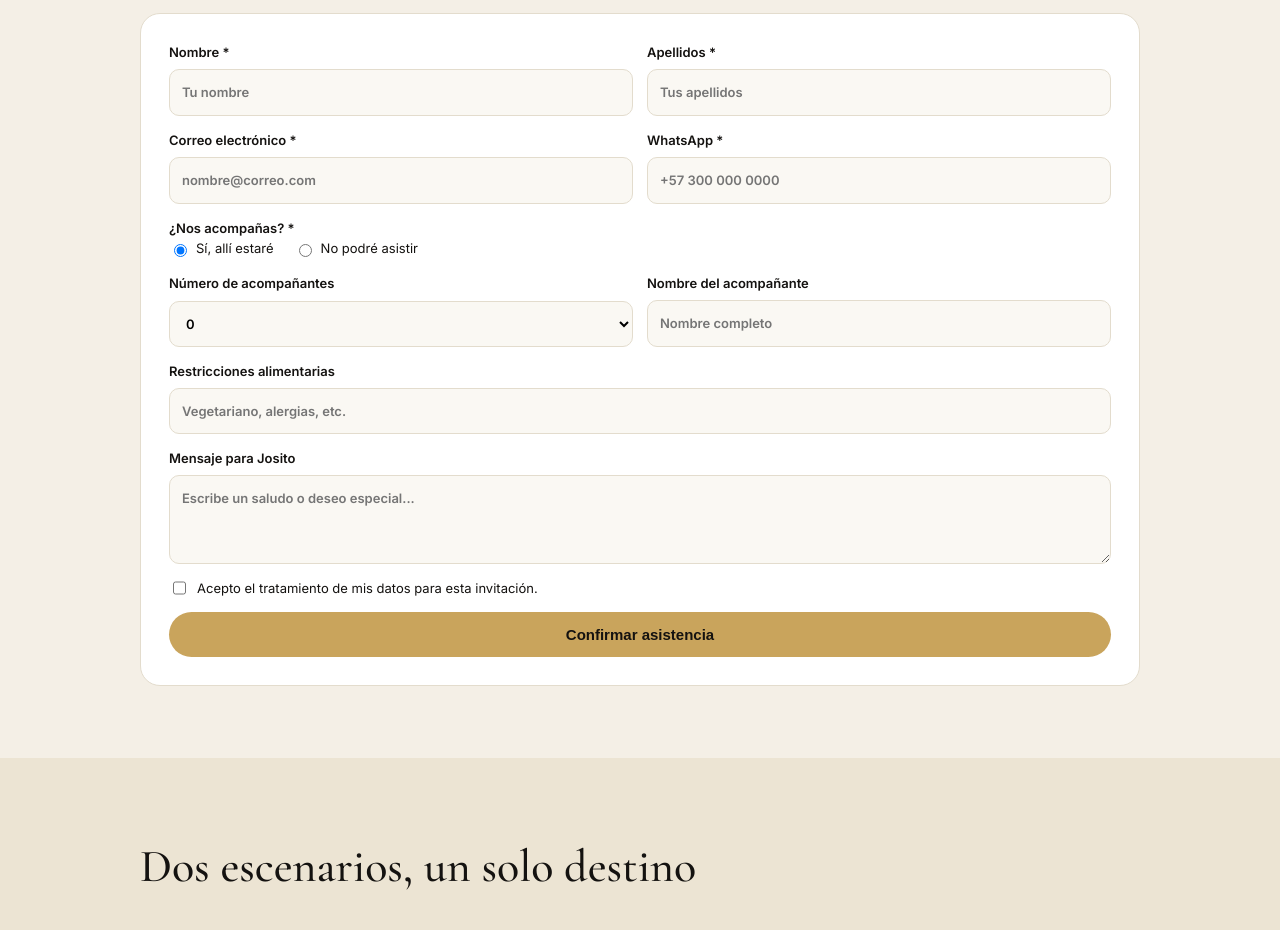
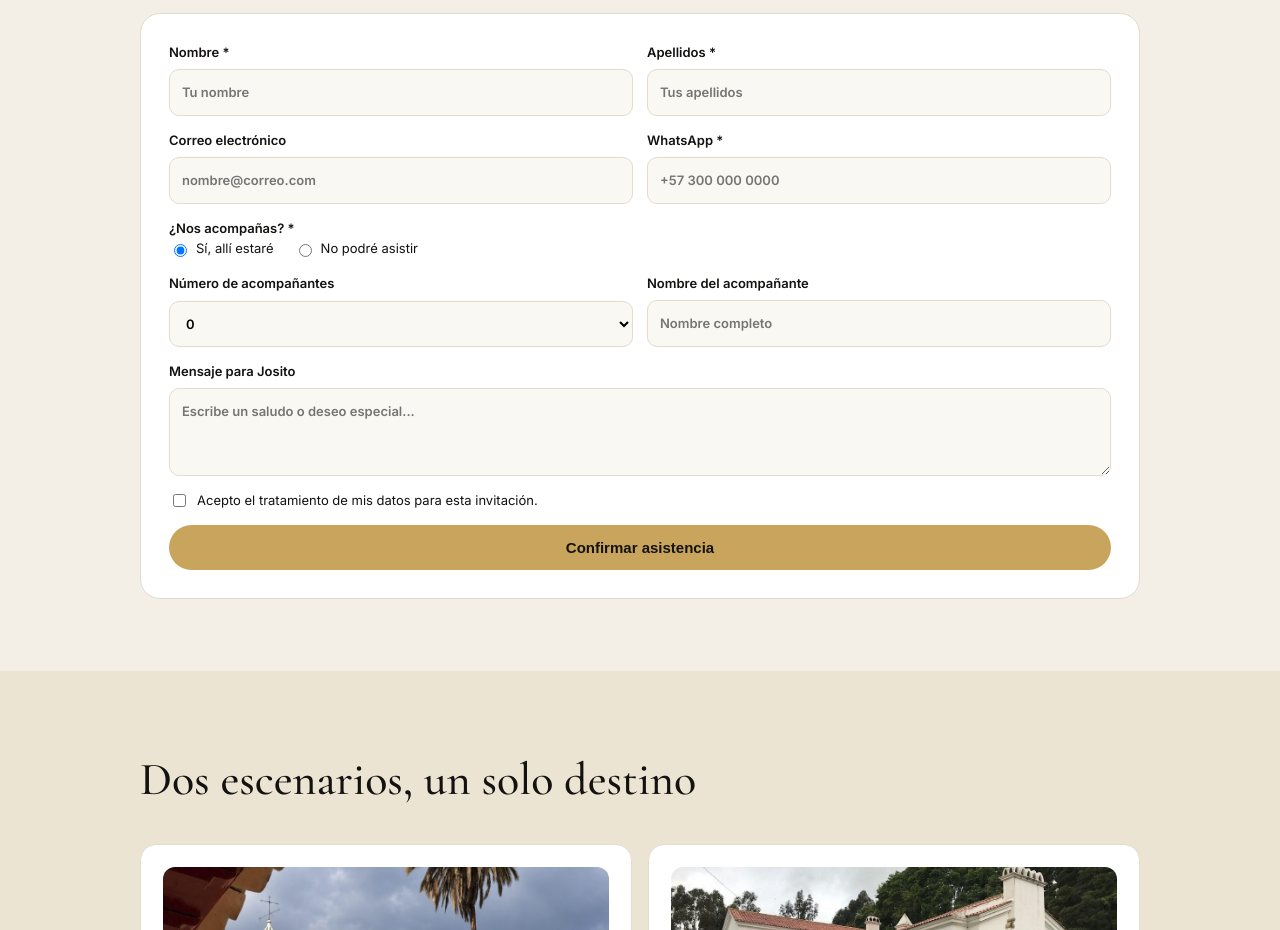
Before and after one commit to alejajimfo/Invitaci-n, a website: page public/index.html in a window 1280 px wide. Shown: the part 2809-3739 px from the top of the page. Drawn offline with nearby package versions, Linux system fonts and the light colour scheme.

Commit message:
Actualización en index.html

```diff
--- a/public/index.html
+++ b/public/index.html
@@ -51,12 +51,11 @@ input,select,textarea{font:inherit;padding:12px;border:1px solid var(--line);bor
 <form id="rsvp">
 <label>Nombre *<input name="nombre" required placeholder="Tu nombre"></label>
 <label>Apellidos *<input name="apellidos" required placeholder="Tus apellidos"></label>
-<label>Correo electrónico *<input name="email" type="email" required placeholder="nombre@correo.com"></label>
+<label>Correo electrónico<input name="email" type="email" required placeholder="nombre@correo.com"></label>
 <label>WhatsApp *<input name="telefono" type="tel" required placeholder="+57 300 000 0000"></label>
 <div class="f"><label>¿Nos acompañas? *</label><div class="radios"><label><input type="radio" name="asiste" value="Sí, allí estaré" checked>Sí, allí estaré</label><label><input type="radio" name="asiste" value="No podré asistir">No podré asistir</label></div></div>
 <label>Número de acompañantes<select name="acompanantes"><option>0</option><option>1</option><option>2</option><option>3</option><option>4</option></select></label>
 <label>Nombre del acompañante<input name="nombreAcomp" placeholder="Nombre completo"></label>
-<label class="f">Restricciones alimentarias<input name="restricciones" placeholder="Vegetariano, alergias, etc."></label>
 <label class="f">Mensaje para Josito<textarea name="mensaje" rows="3" placeholder="Escribe un saludo o deseo especial..."></textarea></label>
 <label class="f" style="display:flex;gap:8px;font-weight:400"><input type="checkbox" required style="width:auto">Acepto el tratamiento de mis datos para esta invitación.</label>
 <button class="btn f" id="go">Confirmar asistencia</button><div id="msg" class="f"></div></form></div></section>
```
